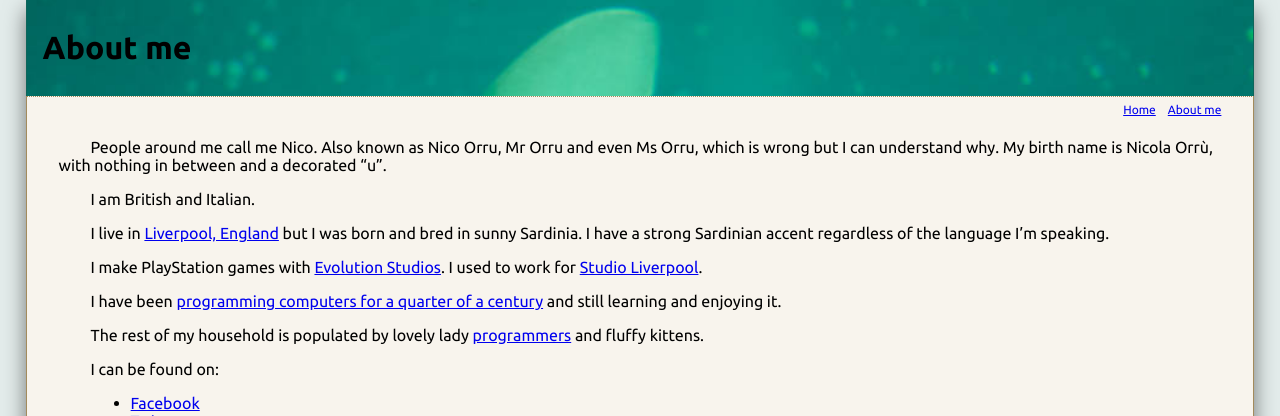
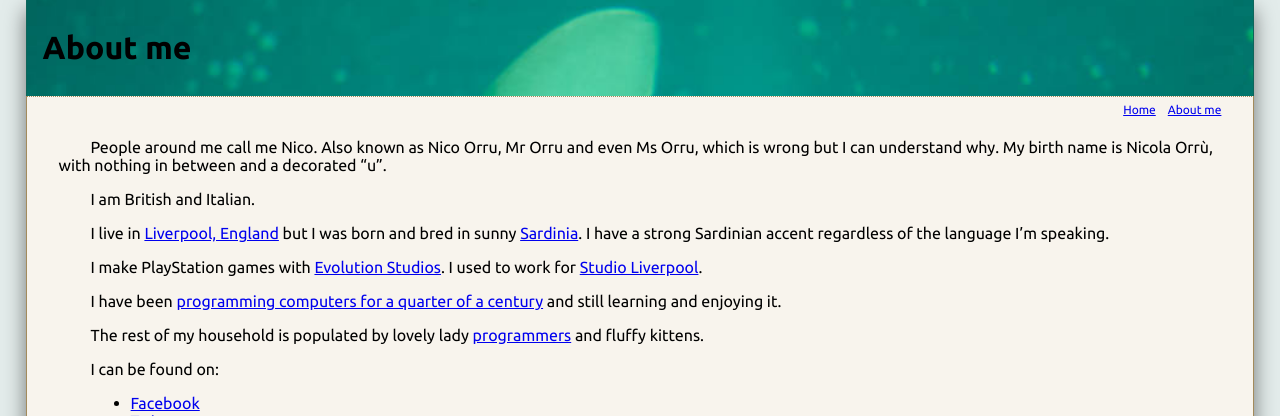
Before and after one commit to itadinanta/itadinanta.github.io, a Jekyll site: the page built from about.md, in a window 1280 px wide. Shown: the top 416 px of the page. Built offline with Jekyll 4.4.1, drawn with Linux system fonts in a browser that asks for light colours; part of the change alters nothing that is shown.

```diff
--- a/about.md
+++ b/about.md
@@ -7,7 +7,7 @@ My birth name is Nicola Orrù, with nothing in between and a decorated "u".
 
 I am British and Italian.
 
-I live in [Liverpool, England](https://en.wikipedia.org/wiki/Liverpool) but I was born and bred in sunny Sardinia.
+I live in [Liverpool, England](https://en.wikipedia.org/wiki/Liverpool) but I was born and bred in sunny [Sardinia](https://en.wikipedia.org/wiki/Sardinia).
 I have a strong Sardinian accent regardless of the language I'm speaking.
 
 I make PlayStation games with [Evolution Studios](https://en.wikipedia.org/wiki/Evolution_Studios).
```
